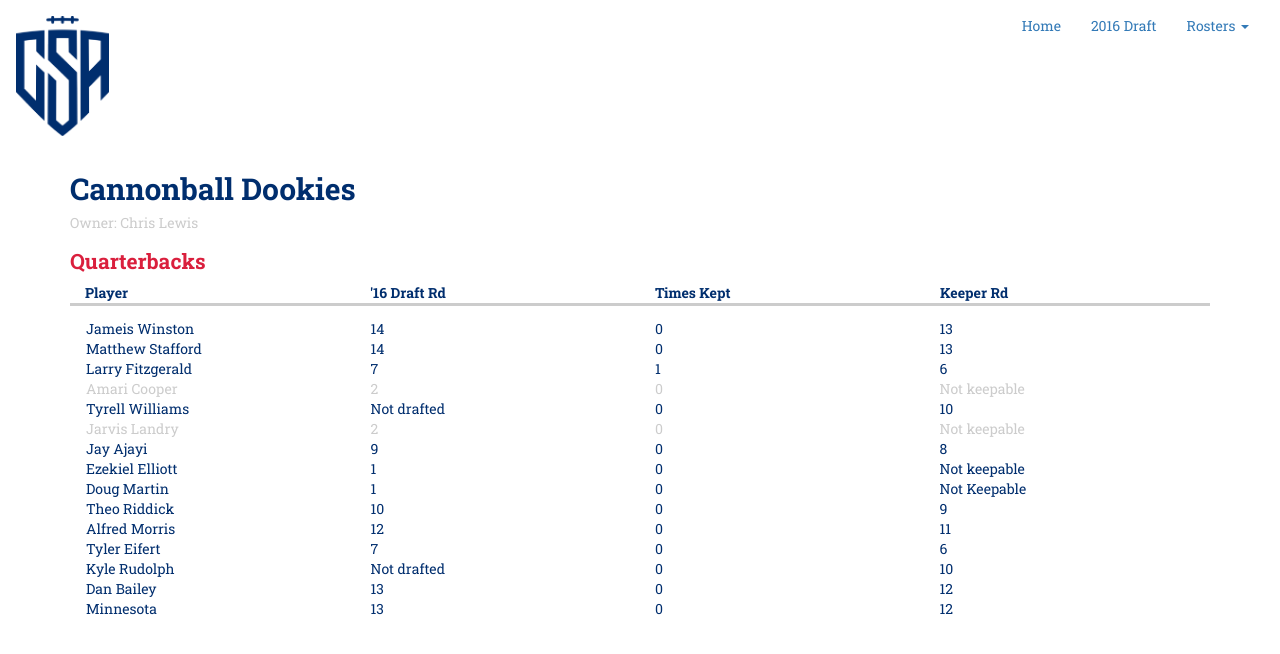
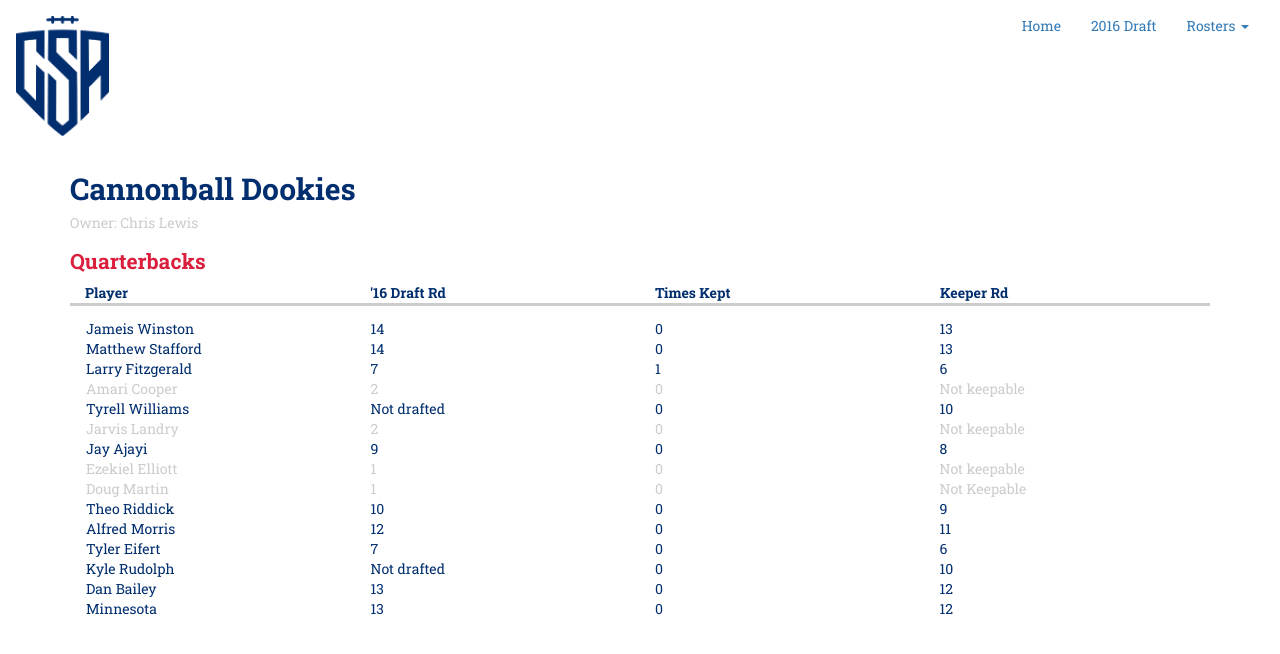
Before and after one commit to hichrislewis/csa-league.github.io, a Jekyll site: the page cannonballdookies.html, which Jekyll copies as it is, in a window 1280 px wide. Shown: the top 654 px of the page. Built offline with Jekyll 4.4.1, drawn with Linux system fonts in a browser that asks for light colours.

Commit message:
Update cannonballdookies.html

```diff
--- a/cannonballdookies.html
+++ b/cannonballdookies.html
@@ -103,14 +103,14 @@
                 <div class="col-xs-3 col-sm-3 col-md-3 col-lg-3">9</div>
                 <div class="col-xs-3 col-sm-3 col-md-3 col-lg-3">0</div>
                 <div class="col-xs-3 col-sm-3 col-md-3 col-lg-3">8</div>
-                <div class="col-xs-3 col-sm-3 col-md-3 col-lg-3">Ezekiel Elliott</div>
-                <div class="col-xs-3 col-sm-3 col-md-3 col-lg-3">1</div>
-                <div class="col-xs-3 col-sm-3 col-md-3 col-lg-3">0</div>
-                <div class="col-xs-3 col-sm-3 col-md-3 col-lg-3">Not keepable</div>
-                <div class="col-xs-3 col-sm-3 col-md-3 col-lg-3">Doug Martin</div>
-                <div class="col-xs-3 col-sm-3 col-md-3 col-lg-3">1</div>
-                <div class="col-xs-3 col-sm-3 col-md-3 col-lg-3">0</div>
-                <div class="col-xs-3 col-sm-3 col-md-3 col-lg-3">Not Keepable</div>
+                <div class="col-xs-3 col-sm-3 col-md-3 col-lg-3 notkeepable">Ezekiel Elliott</div>
+                <div class="col-xs-3 col-sm-3 col-md-3 col-lg-3 notkeepable">1</div>
+                <div class="col-xs-3 col-sm-3 col-md-3 col-lg-3 notkeepable">0</div>
+                <div class="col-xs-3 col-sm-3 col-md-3 col-lg-3 notkeepable">Not keepable</div>
+                <div class="col-xs-3 col-sm-3 col-md-3 col-lg-3 notkeepable">Doug Martin</div>
+                <div class="col-xs-3 col-sm-3 col-md-3 col-lg-3 notkeepable">1</div>
+                <div class="col-xs-3 col-sm-3 col-md-3 col-lg-3 notkeepable">0</div>
+                <div class="col-xs-3 col-sm-3 col-md-3 col-lg-3 notkeepable">Not Keepable</div>
                 <div class="col-xs-3 col-sm-3 col-md-3 col-lg-3">Theo Riddick</div>
                 <div class="col-xs-3 col-sm-3 col-md-3 col-lg-3">10</div>
                 <div class="col-xs-3 col-sm-3 col-md-3 col-lg-3">0</div>
```
